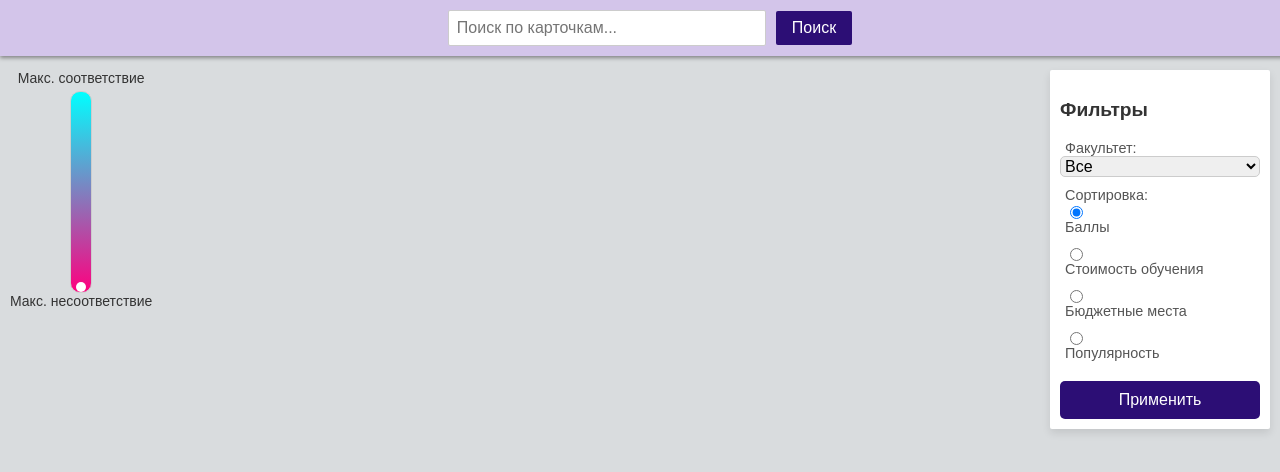
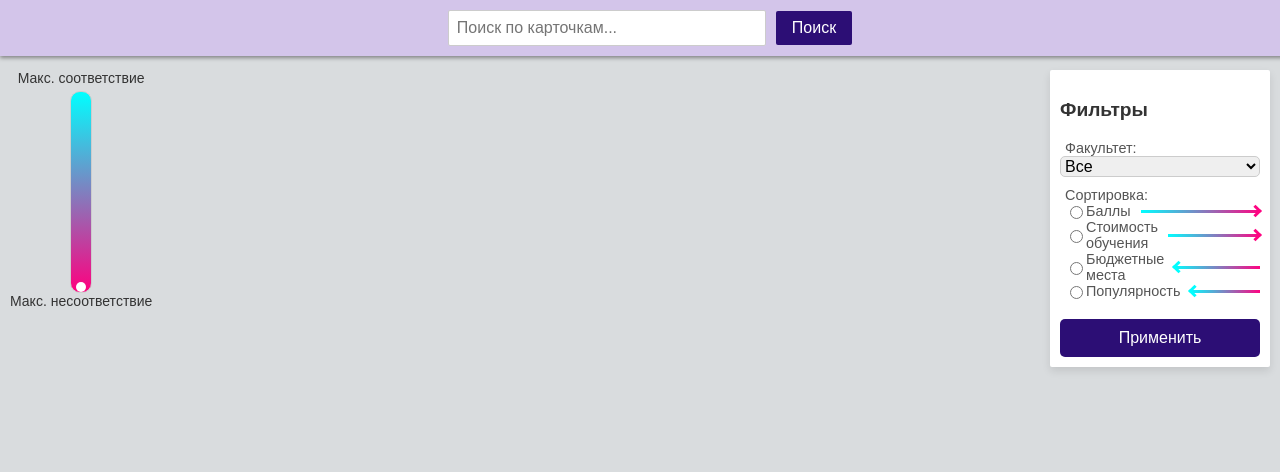
Before and after one commit to Senor-Vostok/WaUust, a Flask app: template app/templates/base.html in a window 1280 px wide. Shown: the top 472 px of the page. Run offline with Flask 3, Linux system fonts and the light colour scheme; the template is opened without the code that fills it, so the values that code supplies are empty; parts of the project's set-up code (start-up, migrations or seed data) failed here and were passed over.

Commit message:
добавил линии и нормальные radio_button-с

```diff
--- a/app/main.py
+++ b/app/main.py
@@ -5,7 +5,7 @@ import math
 app = Flask(__name__)
 manager = ManagerSQL('uust.db')
 manager.open()
-manager.scrap()
+#manager.scrap()
 
 
 def calculate_popularity(x):
@@ -64,7 +64,6 @@ def update_data() -> str:
         result = sorted(massive_areas, key=lambda x: -(manager.get_data('SELECT price FROM po_paid WHERE code=? AND (profile=? OR name=?)', (x[0], x[2], x[1]))[0][0]))
     elif sort == "budget":
         result = sorted(massive_areas, key=lambda x: x[4])
-
     result.reverse()
     facultative = set(i[0] for i in manager.get_data("SELECT facultative FROM aos_person") if i[0])
     data = [{"title": f"{i[0]}\\n{i[1]}", "description": f"Профиль: {i[2]}\\n\\nФакультет: {i[3]}\\n\\n"
--- a/app/static/css/styles.css
+++ b/app/static/css/styles.css
@@ -125,8 +125,6 @@ body {
     background-color: #fff;
     box-shadow: 0 4px 8px rgba(0, 0, 0, 0.1);
     border-radius: 2px;
-    z-index: 1000;
-    overflow: auto;
 }
 .filter-menu h3 {
     font-size: 1.2em;
@@ -136,7 +134,6 @@ body {
     margin-bottom: 10px;
     display: flex;
     flex-direction: column;
-    align-items: flex-start;
 }
 .filter-menu label {
     font-size: 0.9em;
@@ -145,9 +142,6 @@ body {
     display: flex;
     align-items: left;
     flex-direction: row;
-}
-.filter-menu input[type="radio"] {
-    margin-left: 10px;
 }
 .filter-menu select {
     width: 100%;
@@ -169,3 +163,40 @@ body {
 .filter-menu button:hover {
     background-color: #0056b3;
 }
+.gradient-line {
+    display: inline-block;
+    width: 100%;
+    height: 3px;
+    margin-left: 10px;
+    position: relative;
+    background: linear-gradient(to right, rgb(1, 254, 255), rgb(254, 4, 130));
+    vertical-align: middle;
+}
+label {
+    display: flex;
+    align-items: center;
+}
+.gradient-line.right::after {
+    content: "";
+    position: absolute;
+    right: 0;
+    top: 50%;
+    transform: translateY(-50%) rotate(45deg);
+    width: 6px;
+    height: 6px;
+    border-top: 3px solid rgb(254, 4, 130);
+    border-right: 3px solid rgb(254, 4, 130);
+    background: transparent;
+}
+.gradient-line.left::after {
+    content: "";
+    position: absolute;
+    left: 0;
+    top: 50%;
+    transform: translateY(-50%) rotate(-45deg);
+    width: 6px;
+    height: 6px;
+    border-top: 3px solid rgb(1, 254, 255);
+    border-left: 3px solid rgb(1, 254, 255);
+    background: transparent;
+}
--- a/app/templates/base.html
+++ b/app/templates/base.html
@@ -21,20 +21,18 @@
     <div>
         <label>Сортировка:</label>
         <div>
-            <input type="radio" id="sort-title-asc" name="sort" value="score" checked>
-            <label for="sort-title-asc">Баллы</label>
-        </div>
-        <div>
-            <input type="radio" id="sort-title-desc" name="sort" value="price">
-            <label for="sort-title-desc">Стоимость обучения</label>
-        </div>
-        <div>
-            <input type="radio" id="sort-color-asc" name="sort" value="budget">
-            <label for="sort-color-asc">Бюджетные места</label>
-        </div>
-        <div>
-            <input type="radio" id="sort-color-desc" name="sort" value="popularity">
-            <label for="sort-color-desc">Популярность</label>
+            <label>
+                <input type="radio" name="sort" value="score"> Баллы<span class="gradient-line right"><br></span>
+            </label>
+            <label>
+                <input type="radio" name="sort" value="price"> Стоимость обучения<span class="gradient-line right"><br></span>
+            </label>
+            <label>
+                <input type="radio" name="sort" value="budget"> Бюджетные места<span class="gradient-line left"><br></span>
+            </label>
+            <label>
+                <input type="radio" name="sort" value="popularity"> Популярность<span class="gradient-line left"><br></span>
+            </label>
         </div>
     </div>
     <button id="apply-filters">Применить</button>
```
